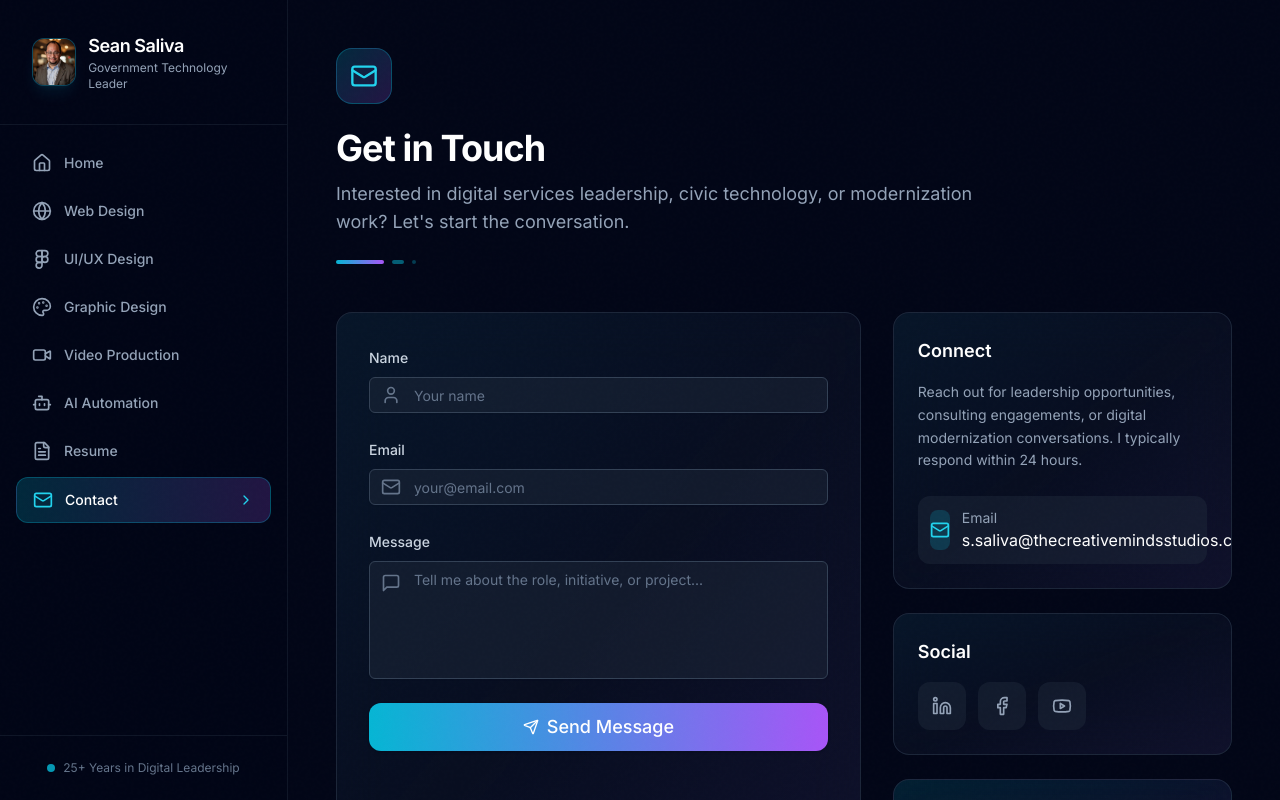
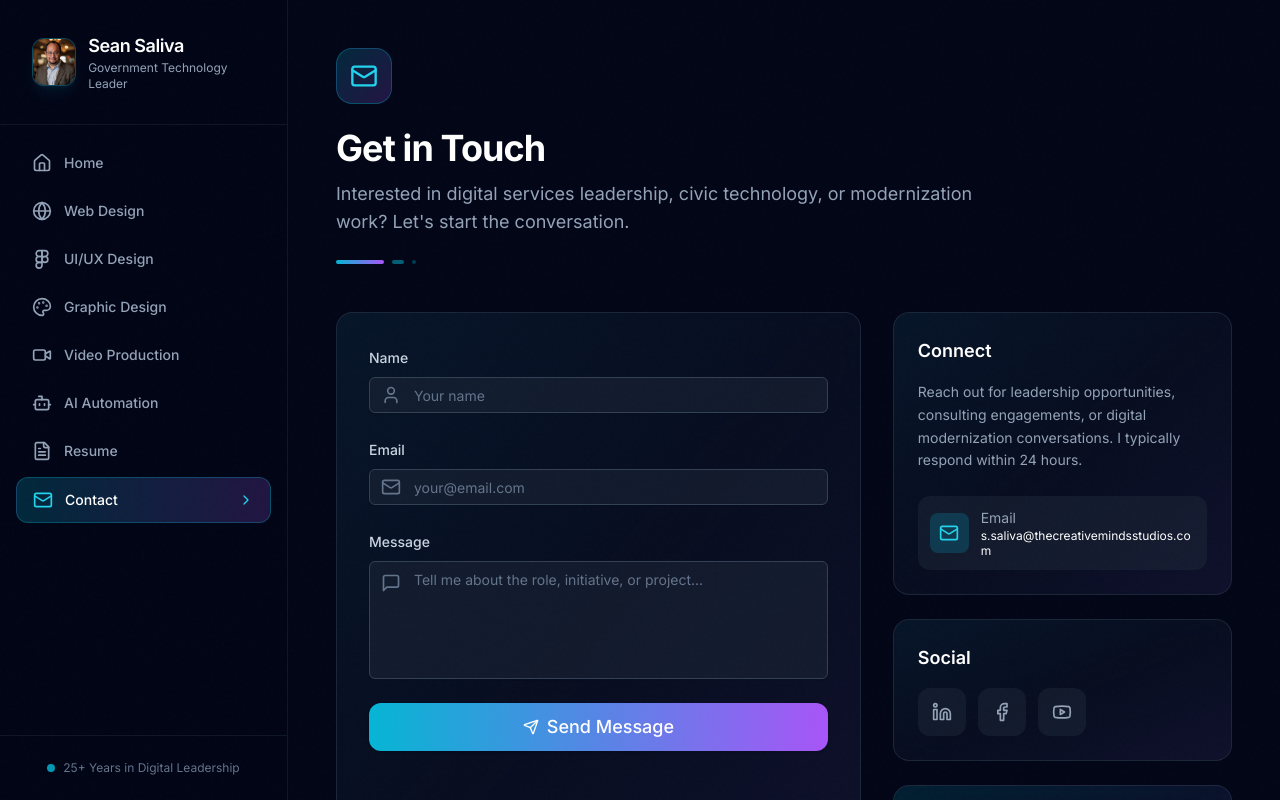
Before and after one commit to ssaliva-dev/seansaliva.com, a React (Vite) app: page /Contact in a window 1280 px wide. Shown: the top 800 px of the page. Built offline with nearby package versions, Linux system fonts and the light colour scheme.

Commit message:
Prevent contact email overflow in connect card

```diff
--- a/src/pages/Contact.jsx
+++ b/src/pages/Contact.jsx
@@ -214,14 +214,14 @@ export default function Contact() {
               <div className="space-y-4">
                 <a
                   href={profile.emailHref}
-                  className="flex items-center gap-3 p-3 rounded-xl bg-slate-800/50 hover:bg-slate-800 transition-colors group"
+                  className="flex items-center gap-3 p-3 rounded-xl bg-slate-800/50 hover:bg-slate-800 transition-colors group min-w-0"
                 >
                   <div className="w-10 h-10 rounded-lg bg-cyan-500/20 flex items-center justify-center">
                     <Mail className="w-5 h-5 text-cyan-400" />
                   </div>
-                  <div>
+                  <div className="min-w-0">
                     <p className="text-sm text-slate-400">Email</p>
-                    <p className="text-white group-hover:text-cyan-400 transition-colors">
+                    <p className="text-xs leading-tight break-all text-white group-hover:text-cyan-400 transition-colors">
                       {profile.email}
                     </p>
                   </div>
```
